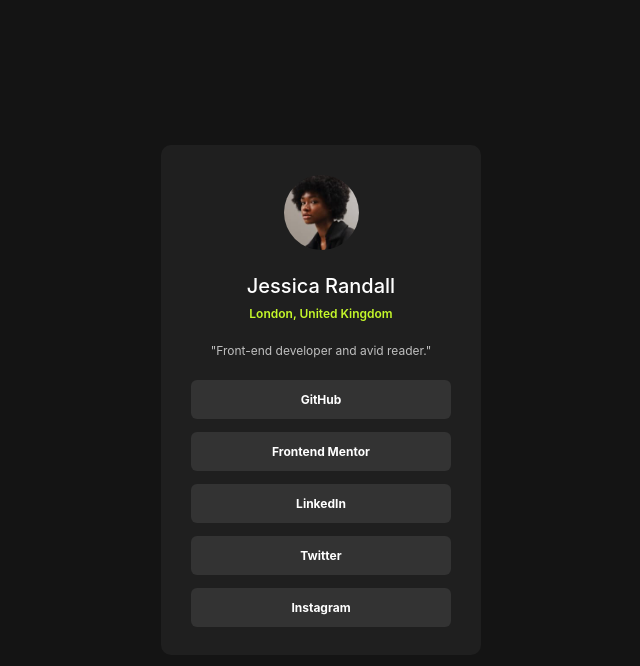
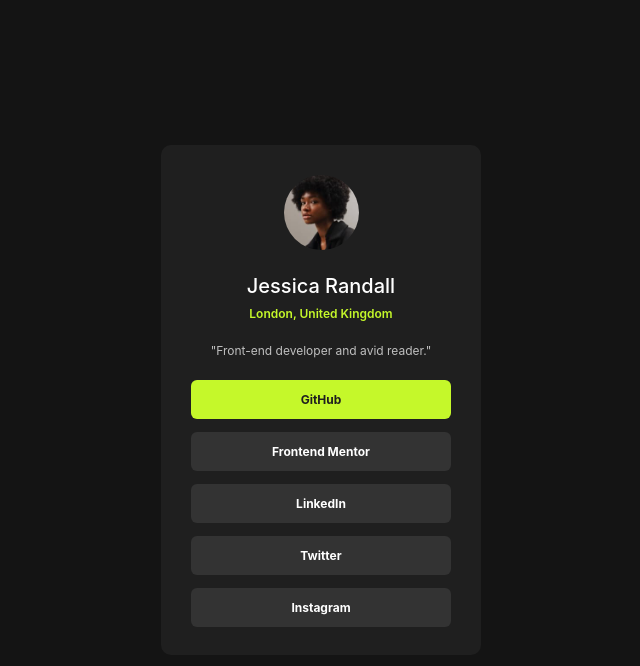
Before and after one commit to Mannex22/social-links-profile-frotnendmentor, a plain HTML site: page index.html in a window 1280 px wide. In both pictures the pointer is over the link "GitHub". Shown: the whole page, without its empty margins (319-959 px from the left). Drawn offline with Linux system fonts and the light colour scheme.

Commit message:
add hover color change effect to links

```diff
--- a/styles/index.css
+++ b/styles/index.css
@@ -113,3 +113,8 @@ body{
 
     transition: background-color 0.15s
 }
+
+.social-nav a:hover{
+    background-color: var(--accent-color);
+    color: var(--grey-800);
+}
```
